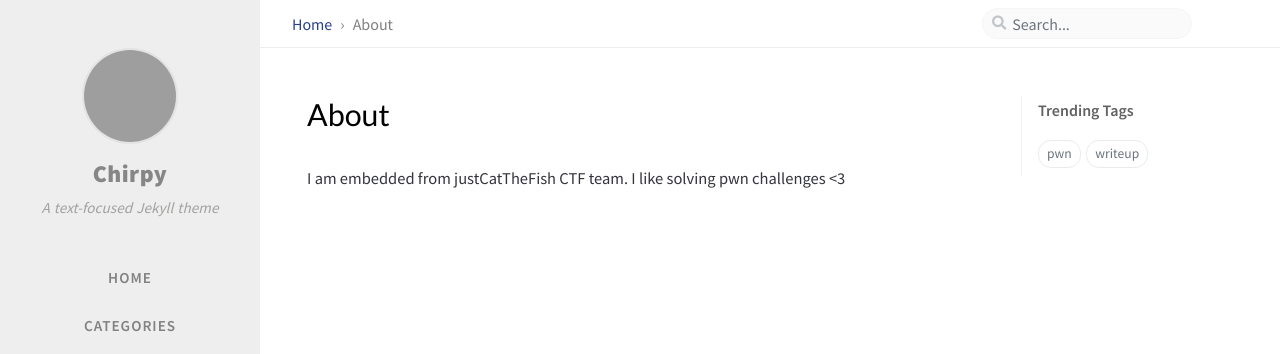
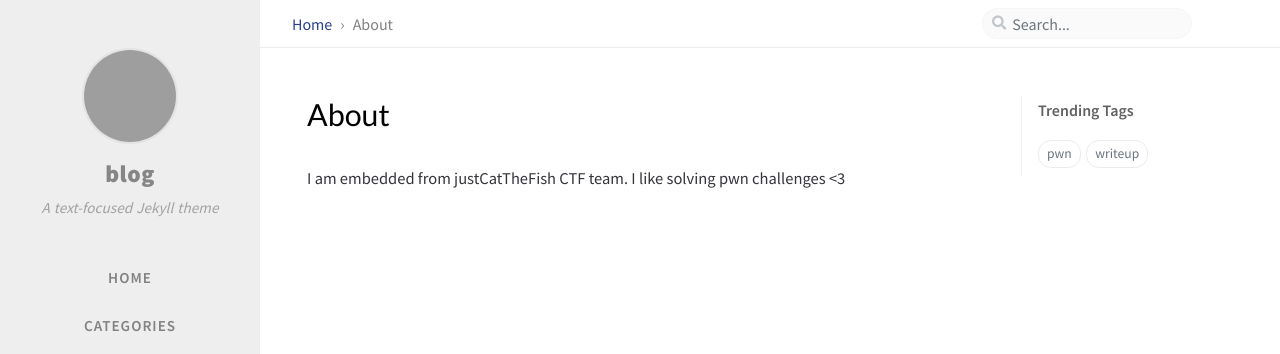
Before and after one commit to embe221ed/embe221ed.github.io, a Jekyll site: the page built from about.md, in a window 1280 px wide. Shown: the top 354 px of the page. Built offline with Jekyll 4.4.1, drawn with Linux system fonts in a browser that asks for light colours; nearby versions of some CDN libraries; comment, search, counter and statistics services are not loaded; grey boxes are pictures that could not be loaded.

Commit message:
Change title

```diff
--- a/_config.yml
+++ b/_config.yml
@@ -21,7 +21,7 @@ timezone: Europe/Warsaw
 # jekyll-seo-tag settings › https://github.com/jekyll/jekyll-seo-tag/blob/master/docs/usage.md
 # ↓ --------------------------
 
-title: Chirpy                          # the main title
+title: blog                          # the main title
 
 tagline: A text-focused Jekyll theme   # it will display as the sub-title
 
```
